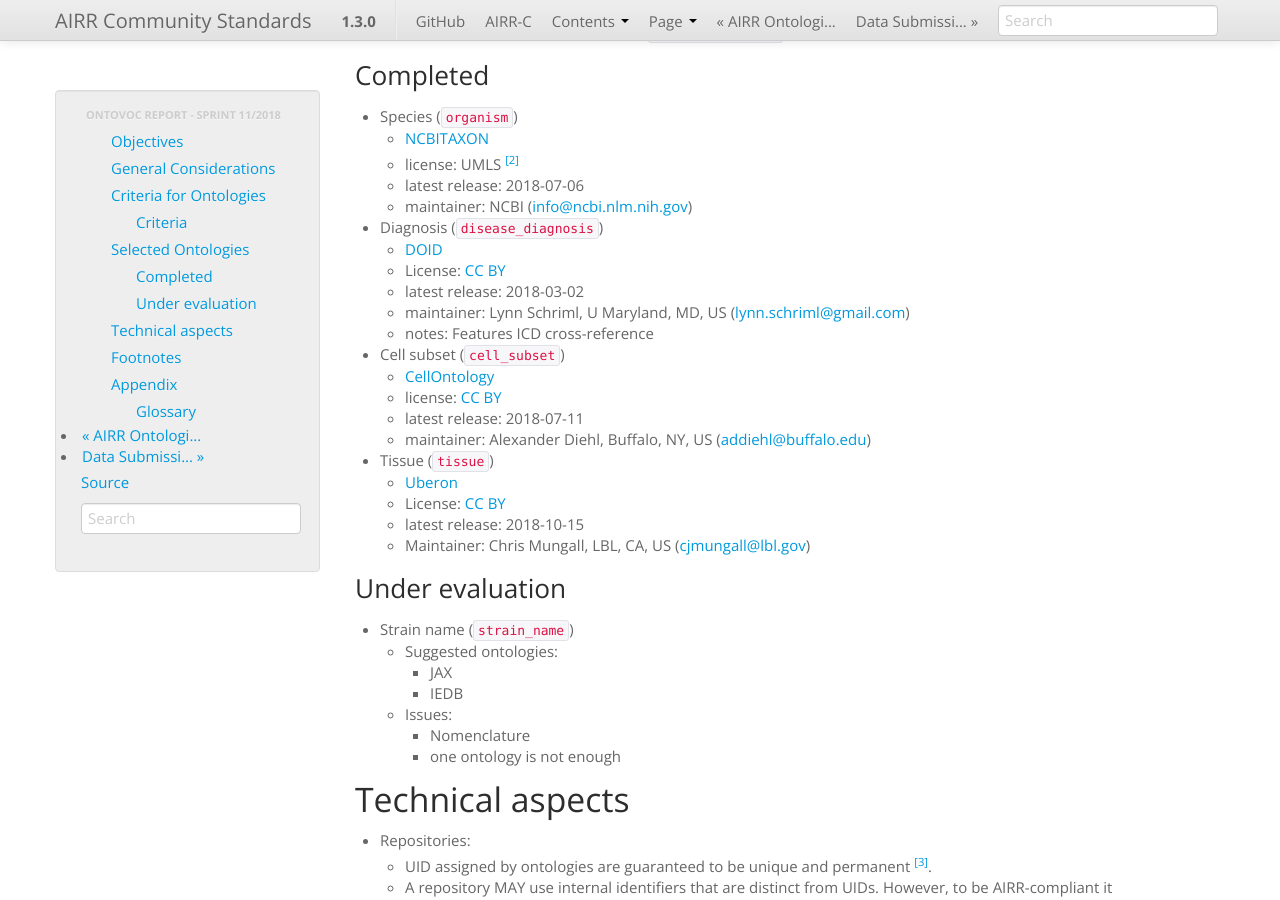
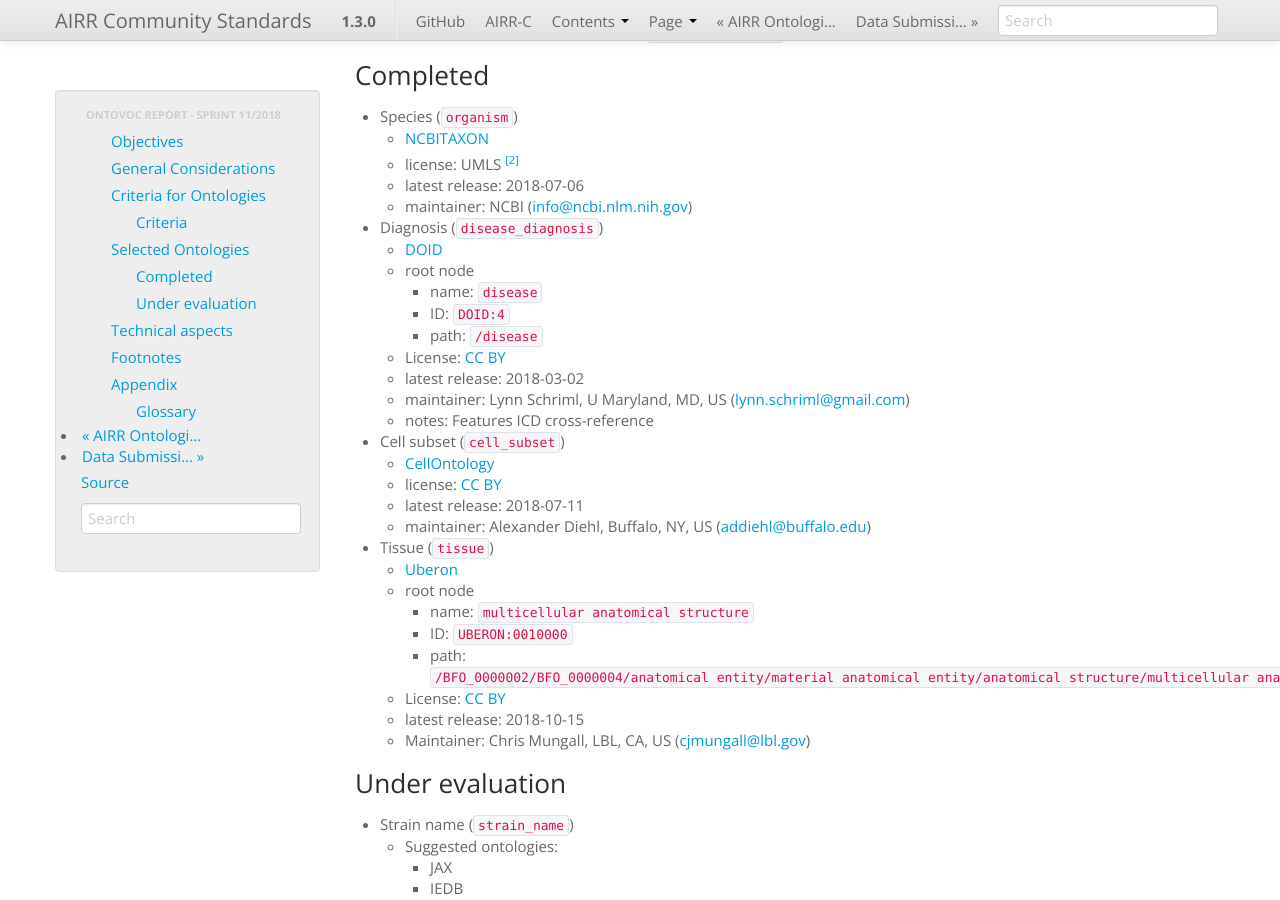
Before and after one commit to airr-community/airr-standards, a Sphinx documentation site: the page built from docs/ontovoc/report_sprint_2018-11.rst, in a window 1280 px wide and 900 px high, scrolled down 1178 px. Built offline with Sphinx 7.4.7, drawn with Linux system fonts in a browser that asks for light colours; pages that are not in the unit, such as notebooks, are missing from menus.

Commit message:
Add root nodes for ontologies

```diff
--- a/docs/ontovoc/report_sprint_2018-11.rst
+++ b/docs/ontovoc/report_sprint_2018-11.rst
@@ -108,6 +108,12 @@ Completed
 -  Diagnosis (``disease_diagnosis``)
 
    -  DOID_
+   -  root node
+
+      -  name: ``disease``
+      -  ID: ``DOID:4``
+      -  path: ``/disease``
+
    -  License: `CC BY`_
    -  latest release: 2018-03-02
    -  maintainer: Lynn Schriml, U Maryland, MD, US
@@ -125,6 +131,14 @@ Completed
 -  Tissue (``tissue``)
 
    -  Uberon_
+   -  root node
+
+      -  name: ``multicellular anatomical structure``
+      -  ID: ``UBERON:0010000``
+      -  path: ``/BFO_0000002/BFO_0000004/anatomical entity/material
+         anatomical entity/anatomical structure/multicellular anatomical
+         structure``
+
    -  License: `CC BY`_
    -  latest release: 2018-10-15
    -  Maintainer: Chris Mungall, LBL, CA, US
```
